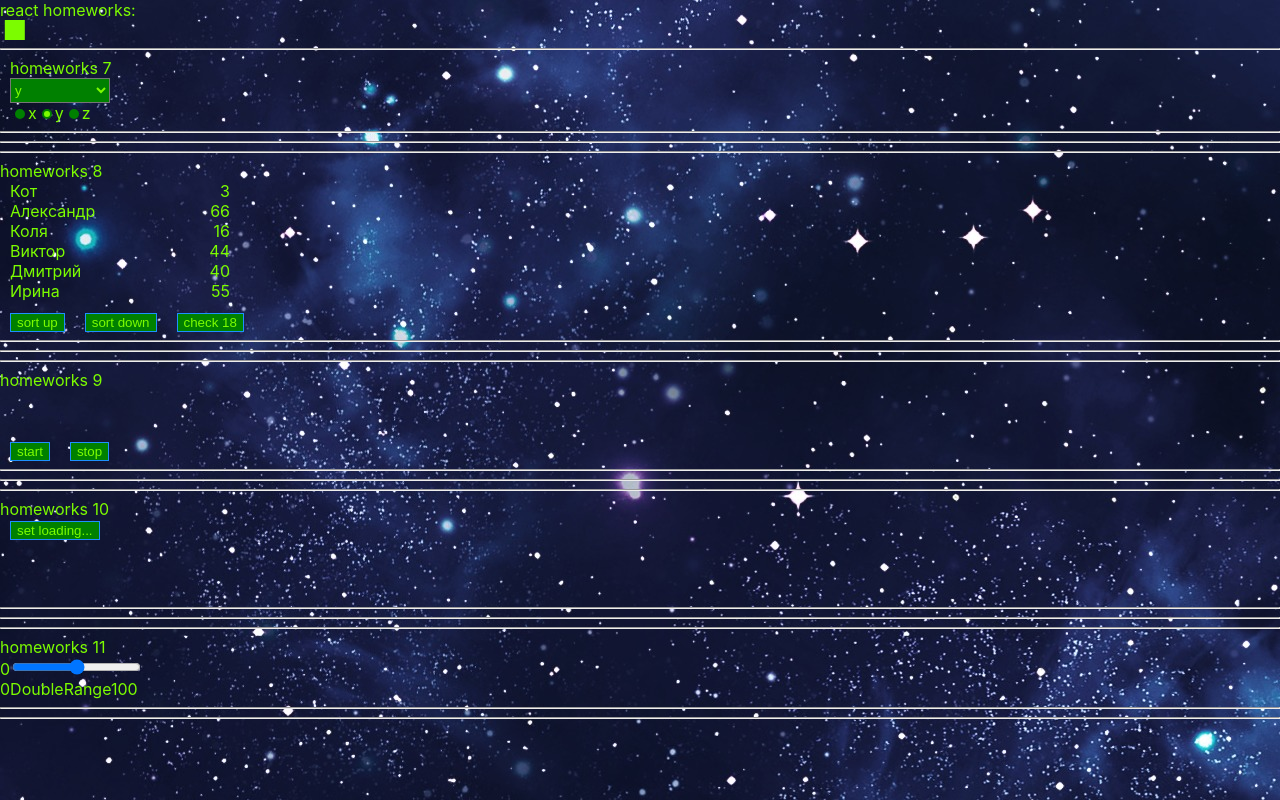
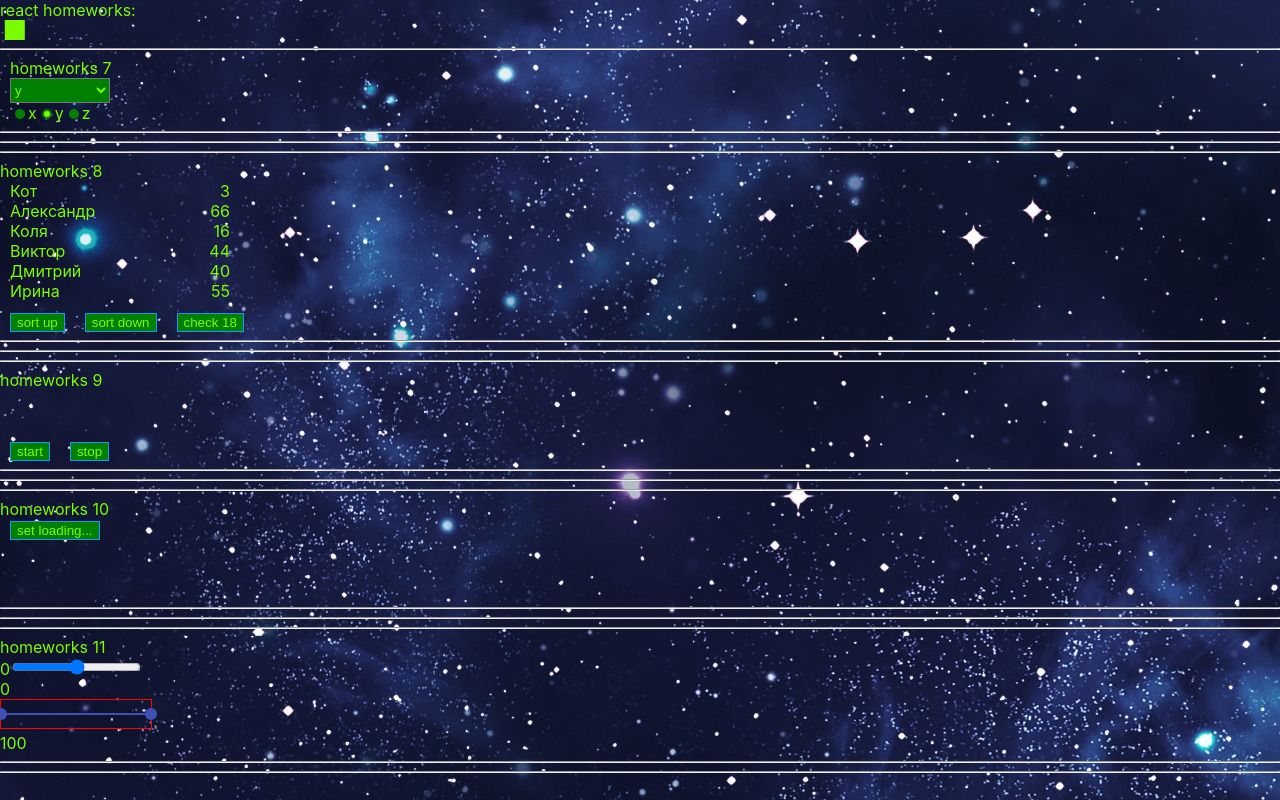
Before and after one commit to braivs/iti-homework-ignat, a React (Create React App) app: page /#/junior in a window 1280 px wide. Built offline with nearby package versions, Linux system fonts and the light colour scheme.

Commit message:
11 - progress with slider(range) 2

```diff
--- a/package.json
+++ b/package.json
@@ -4,6 +4,7 @@
   "version": "0.1.0",
   "private": true,
   "dependencies": {
+    "@material-ui/core": "^4.12.1",
     "@testing-library/jest-dom": "^5.11.4",
     "@testing-library/react": "^11.1.0",
     "@testing-library/user-event": "^12.1.10",
--- a/src/p2-homeworks/h11/HW11.tsx
+++ b/src/p2-homeworks/h11/HW11.tsx
@@ -5,6 +5,15 @@ import SuperDoubleRange from "./common/c8-SuperDoubleRange/SuperDoubleRange";
 function HW11() {
     const [value1, setValue1] = useState(0);
     const [value2, setValue2] = useState(100);
+
+  const onChangeRange = (value: number) => {
+    setValue1(value)
+  }
+  const onChangeRange2 = (value: [number, number]) => {
+    setValue1(value[0])
+    setValue2(value[1])
+  }
+
 
     return (
         <div>
@@ -15,7 +24,7 @@ function HW11() {
             <div>
                 <span>{value1}</span>
                 <SuperRange
-                    onChangeRange={(newValue) => {setValue1(newValue)}}
+                    onChangeRange={onChangeRange}
                     // сделать так чтоб value1 изменялось
                 />
             </div>
@@ -24,6 +33,9 @@ function HW11() {
                 <span>{value1}</span>
                 <SuperDoubleRange
                     // сделать так чтоб value1 и value2 изменялось
+
+                    value={[value1,value2]}
+                    onChangeRange={onChangeRange2}
                 />
                 <span>{value2}</span>
             </div>
--- /dev/null
+++ b/src/p2-homeworks/h11/common/c8-SuperDoubleRange/SuperDoubleRange.module.scss
@@ -0,0 +1,7 @@
+.box {
+  width: 150px;
+}
+
+.doubleSlider {
+  border: 1px solid red;
+}
--- a/src/p2-homeworks/h11/common/c8-SuperDoubleRange/SuperDoubleRange.tsx
+++ b/src/p2-homeworks/h11/common/c8-SuperDoubleRange/SuperDoubleRange.tsx
@@ -1,24 +1,54 @@
-import React from "react";
+import React, {ChangeEvent} from "react";
+import {Slider, Typography} from "@material-ui/core";
+import s from './SuperDoubleRange.module.scss'
 
 type SuperDoubleRangePropsType = {
     onChangeRange?: (value: [number, number]) => void
-    value?: [number, number]
-    // min, max, step, disable, ...
+    value: [number, number]
+    min?: number
+    max?: number
+    step?: number
+    disable?: boolean
 }
 
 const SuperDoubleRange: React.FC<SuperDoubleRangePropsType> = (
     {
         onChangeRange, value,
-        // min, max, step, disable, ...
+        min, max, step, disable
     }
 ) => {
-    // сделать самому, можно подключать библиотеки
 
-    return (
-        <>
-            DoubleRange
-        </>
-    );
+  const onChangeCallback = (e: ChangeEvent<HTMLInputElement>) => {
+    // onChange && onChange(e); // сохраняем старую функциональность
+
+    onChangeRange && onChangeRange(value);
+  }
+
+
+  const [valueTmp, setValueTmp] = React.useState<number[]>([20, 37]);
+
+  const handleChange = (event: any, newValue: number | number[]) => {
+    // setValueTmp(newValue as number[]);
+    onChangeRange && onChangeRange(newValue as [number, number]);
+  };
+
+
+  function valuetext(value: number) {
+    return `${value}°C`;
+  }
+
+  return (
+    <div className={s.box}>
+      <Slider
+        className={s.doubleSlider}
+        value={[value[0], value[1]]}
+        onChange={handleChange}
+        valueLabelDisplay="auto"
+        aria-labelledby="range-slider"
+        getAriaValueText={valuetext}
+      />
+    </div>
+  );
 }
 
 export default SuperDoubleRange;
```
